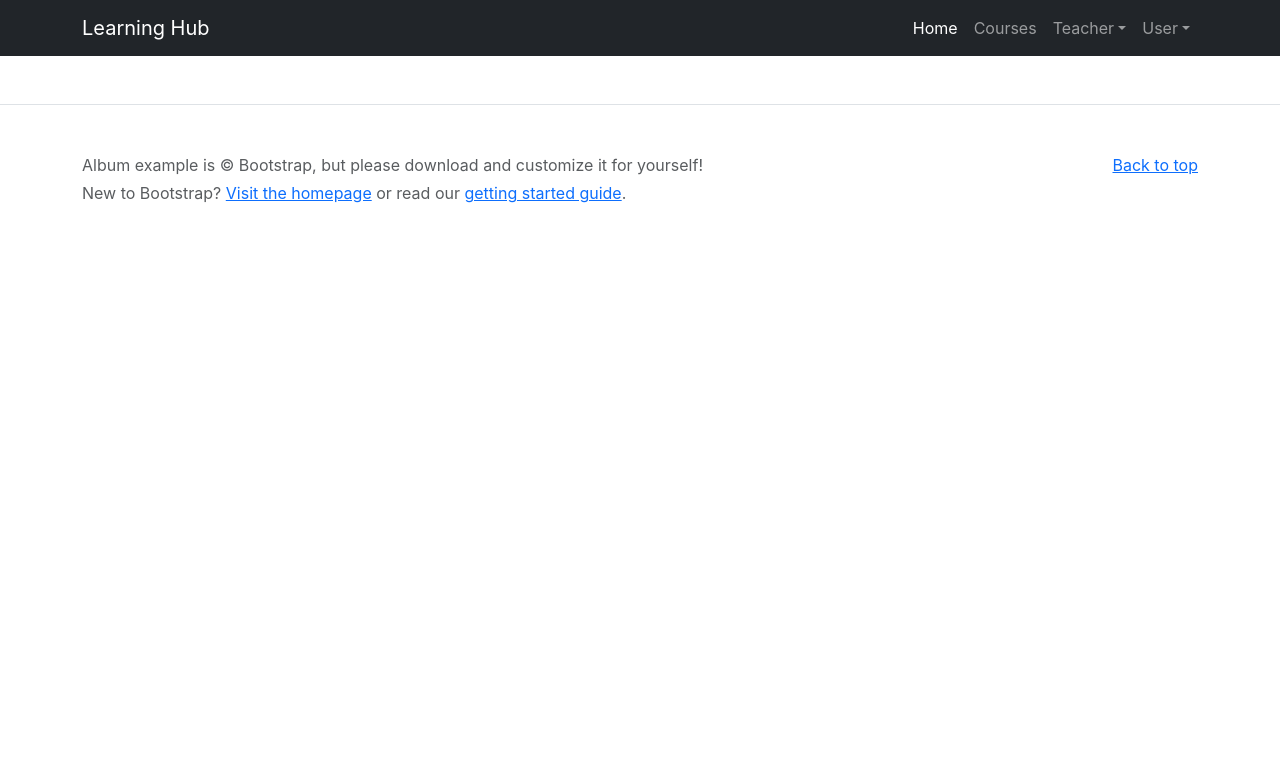
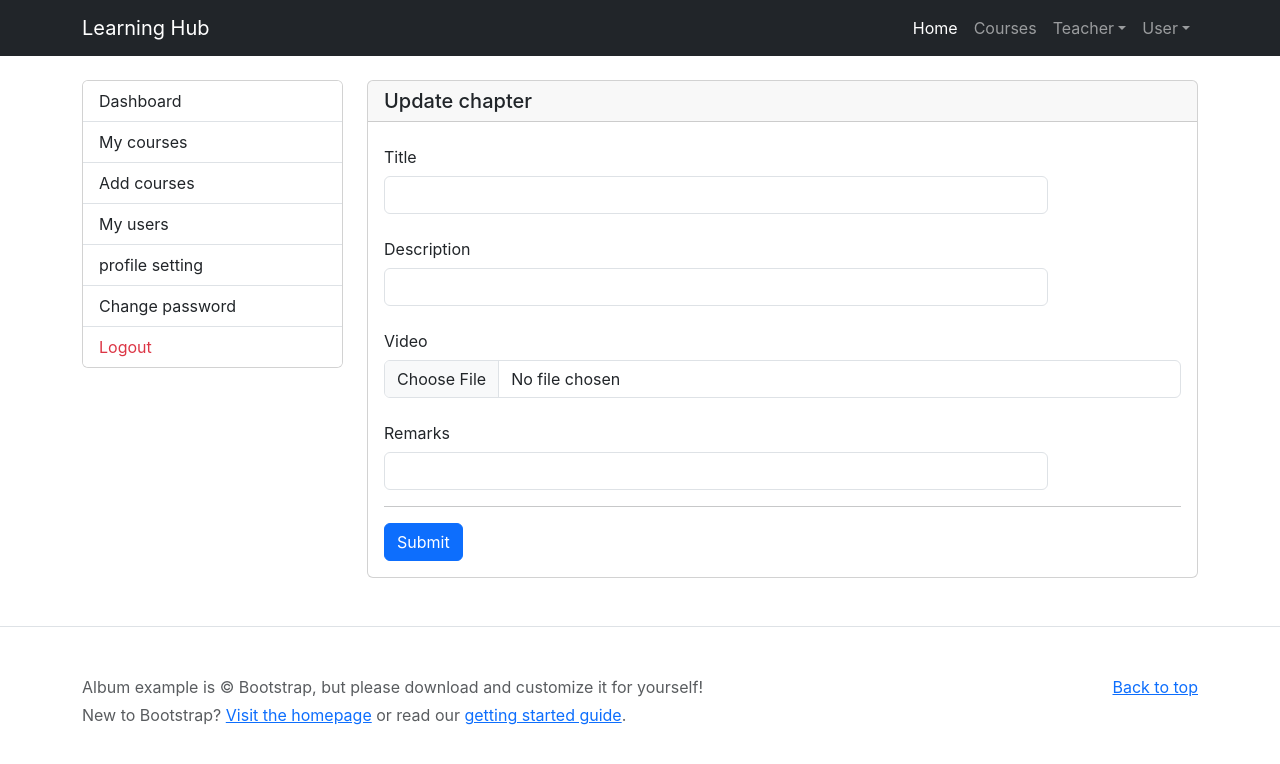
Before and after one commit to Athulya-k-k/Learning-management-front_end, a React (Create React App) app: page /editchapter/1 in a window 1280 px wide. Shown: the top 764 px of the page. Built offline with nearby package versions, Linux system fonts and the light colour scheme; no server answers.

Commit message:
chapter updated

```diff
--- a/package.json
+++ b/package.json
@@ -12,6 +12,7 @@
     "react-dom": "^18.2.0",
     "react-router-dom": "^6.16.0",
     "react-scripts": "5.0.1",
+    "sweetalert2": "^11.7.31",
     "web-vitals": "^2.1.4"
   },
   "scripts": {
--- a/src/components/Home.js
+++ b/src/components/Home.js
@@ -56,8 +56,9 @@ function Home() {
       </div>
       {/*end latest */}
          {/* popular courses courses */}
-    <h3 className="pb-1 my-4 mt-5">Popular Courses<Link to="/popularcourses" ClassName="float-end">see all</Link></h3>
-     <div className="row">
+
+    <h3 className="pb-1 mb-4">Popular Courses<Link to="/popularcourses" className="float-end">see all</Link></h3>
+     <div className="row mb-4">
         <div className="col-md-3">
          <div className="card" >
           <a href="#"><img src="django.jpg" className="card-img-top" alt="..."/></a>
@@ -122,7 +123,8 @@ function Home() {
 
 
       </div>
-      <h3 className="pb-1 mb-4 my-4 ">Popular Teachers<Link to="/popularteachers" ClassName="float-end">see all</Link></h3>
+      <h3 className="pb-1 mb-4">Popular Teachers<Link to="/popularteachers" className="float-end">see all</Link></h3>
+
      <div className="row">
         <div className="col-md-3">
          <div className="card" >
@@ -187,7 +189,7 @@ function Home() {
 
       </div>
       {/*end latest */}
-      <h3 className="pb-1 mb-4 my-4 ">Student Testimonial<a href="#" ClassName="float-end">see all</a></h3>
+      <h3 className="pb-1 mb-4 my-4 ">Student Testimonial<a href="#" className="float-end">see all</a></h3>
 
           {/* Add the carousel here */}
           <div id="carouselExampleIndicators1" className="carousel slide bg-dark text-white py-5" data-bs-ride="carousel">
@@ -198,31 +200,31 @@ function Home() {
             </div>
             <div className="carousel-inner">
               <div className="carousel-item active">
-              <figure ClassName="text-center">
-                <blockquote ClassName="blockquote">
+              <figure className="text-center">
+                <blockquote className="blockquote">
                     <p>A well-known quote, contained in a blockquote element.</p>
                 </blockquote>
-                <figcaption ClassName="blockquote-footer">
+                <figcaption className="blockquote-footer">
                     Someone famous in <cite title="Source Title">Source Title</cite>
                 </figcaption>
                 </figure>
               </div>
               <div className="carousel-item">
-              <figure ClassName="text-center">
-                <blockquote ClassName="blockquote">
+              <figure className="text-center">
+                <blockquote className="blockquote">
                     <p>A well-known quote, contained in a blockquote element.</p>
                 </blockquote>
-                <figcaption ClassName="blockquote-footer">
+                <figcaption className="blockquote-footer">
                     Someone famous in <cite title="Source Title">Source Title</cite>
                 </figcaption>
                 </figure>
               </div>
               <div className="carousel-item">
-              <figure ClassName="text-center">
-                <blockquote ClassName="blockquote">
+              <figure className="text-center">
+                <blockquote className="blockquote">
                     <p>A well-known quote, contained in a blockquote element.</p>
                 </blockquote>
-                <figcaption ClassName="blockquote-footer">
+                <figcaption className="blockquote-footer">
                     Someone famous in <cite title="Source Title">Source Title</cite>
                 </figcaption>
                 </figure>
--- a/src/components/Main.js
+++ b/src/components/Main.js
@@ -28,6 +28,7 @@ import CategoryCourses from './CategoryCourses';
 import TeacherLogout from './Teacher/TeacherLogout';
 import AddChapter from './Teacher/AddChapter';
 import CourseChapter from './Teacher/CourseChapter';
+import EditChapter from './Teacher/EditChapter'
 
 
 function Main() {
@@ -63,6 +64,8 @@ function Main() {
             <Route path="/teacherlogout" element={<TeacherLogout/>}/>
             <Route path="/addchapter/:course_id" element={<AddChapter/>}/>
             <Route path="/category/:category_slug" element={<CategoryCourses/>}/>
+            <Route path="/editchapter/:chapter_id" element={<EditChapter/>}/>
+
 
         </Routes>
         <Footer/>
--- a/src/components/Teacher/CourseChapter.js
+++ b/src/components/Teacher/CourseChapter.js
@@ -5,16 +5,19 @@ import { useState,useEffect } from 'react'
 import axios from 'axios'
 import { useParams } from 'react-router-dom'
 
+
 const baseUrl='http://localhost:8000/api'
 
 function CourseChapter() {
   const[chapterData,setChapterData]=useState([]);
+  const[totalresults,setTotalResults]=useState([]);
   const {course_id}=useParams()
 
     useEffect(()=>{
         try{
         axios.get(baseUrl+'/coursechapters/'+course_id)
         .then((res)=>{
+          setTotalResults(res.data.length)
             setChapterData(res.data)
         })
     }catch(error){
@@ -22,6 +25,19 @@ function CourseChapter() {
     }
 },[]);
 console.log(chapterData);
+
+const Swal=require('sweetalert2');
+const handleDeleteClick=()=>{
+  Swal.fire({
+    title:'confirm',
+    text:'Are you sure you want to delete this',
+    icon:'info',
+    confirmButtonText:'Continue',
+    showCancelButton:true
+  })
+
+}
+
   return (
     <div className='container mt-4'>
       <div className='row'>
@@ -31,7 +47,7 @@ console.log(chapterData);
         </aside>
         <section className='col-md-9'>
           <div className='card'>
-            <div className='card-header'>all chapter</div>
+            <div className='card-header'>all chapter({totalresults})</div>
             <div className='card-body'>
             <table className="table table-bordered">
                                 <thead>
@@ -45,7 +61,7 @@ console.log(chapterData);
                                 <tbody>
   {chapterData.map((chapter, index) => (
     <tr key={index}>
-      <td>{chapter.title}</td>
+      <td><Link to={`/editchapter`+chapter.id}>{chapter.title}</Link></td>
       <td>
         <video controls width='250'>
 
@@ -55,8 +71,8 @@ console.log(chapterData);
       </td>
       <td>{chapter.remarks}</td>
       <td>
-        <button className="btn btn-danger btn-sm">delete</button>
-        <button className="btn btn-info btn-sm ms-1">edit</button>
+        <Link onClick={handleDeleteClick} className="btn btn-danger btn-sm"><i class="bi bi-trash"></i></Link>
+        <Link to={`/editchapter/`+chapter.id}  className="btn btn-info btn-sm ms-1 text-white"><i class="bi bi-pencil-square"></i></Link>
       </td>
     </tr>
   ))}
--- /dev/null
+++ b/src/components/Teacher/EditChapter.js
@@ -0,0 +1,148 @@
+import React, { useState, useEffect } from 'react';
+import { useParams } from 'react-router-dom';
+import axios from 'axios';
+import TeacherSidebar from './TeacherSidebar';
+import Swal from 'sweetalert2';
+
+const baseUrl = 'http://localhost:8000/api';
+
+function EditChapter() {
+  const [chapterData, setChapterData] = useState({
+    course: '',
+    title: '',
+    description: '',
+    prev_video: '',
+    video: null, // Use null initially for the video
+    remarks: '',
+  });
+
+  const { chapter_id } = useParams();
+
+  useEffect(() => {
+    axios.get(baseUrl + '/chapter/' + chapter_id)
+      .then((res) => {
+        setChapterData({
+          course: res.data.course,
+          title: res.data.title,
+          description: res.data.description,
+          prev_video: res.data.video,
+          remarks: res.data.remarks,
+          video: null, // Set video to null initially
+        });
+      })
+      .catch((error) => {
+        console.error(error);
+      });
+  }, [chapter_id]);
+
+  const handleChange = (event) => {
+    setChapterData({
+      ...chapterData,
+      [event.target.name]: event.target.value,
+    });
+  };
+
+  const handleFileChange = (event) => {
+    // Check if a file is selected
+    if (event.target.files.length > 0) {
+      setChapterData({
+        ...chapterData,
+        [event.target.name]: event.target.files[0],
+      });
+    }
+  };
+
+  const formSubmit = () => {
+    const formData = new FormData();
+
+    formData.append('course', chapterData.course);
+    formData.append('title', chapterData.title);
+    formData.append('description', chapterData.description);
+    if (chapterData.video !== null) {
+      formData.append('video', chapterData.video, chapterData.video.name);
+    }
+    formData.append('remarks', chapterData.remarks);
+
+    axios
+      .put(baseUrl + '/chapter/' + chapter_id, formData, {
+        headers: {
+          'Content-Type': 'multipart/form-data',
+        },
+      })
+      .then((res) => {
+        if(res.status==200){
+          const Swal=require('sweetalert2');
+
+            Swal.fire({
+              title:'Data has been updated',
+              icon:'success',
+              toast:true,
+             timer:3000,
+             position:'top-right',
+             timerProgressBar:true,
+              showConfirmButton:false
+            })
+
+        }
+
+      })
+      .catch((error) => {
+        console.error(error);
+        if (error.response) {
+          console.log(error.response.data);
+        }
+      });
+  };
+
+
+
+  return (
+    <div className="container mt-4">
+    <div className="row">
+      <aside className="col-md-3">
+        <TeacherSidebar />
+      </aside>
+      <section className="col-md-9">
+        <div className="card">
+          <h5 className="card-header">Update chapter</h5>
+          <div className="card-body">
+            <div className="mb-3 ">
+              <label htmlFor="title" className="col-sm-2 col-form-label">Title</label>
+              <div className="col-sm-10">
+                <input type="text" value={chapterData.title} className="form-control" name='title' id="title" onChange={handleChange} />
+              </div>
+            </div>
+            <div className="mb-3 ">
+              <label htmlFor="description" className="col-sm-2 col-form-label">Description</label>
+              <div className="col-sm-10">
+                <input type="text" value={chapterData.description} className="form-control" name='description' id="description" onChange={handleChange} />
+              </div>
+            </div>
+            <div className="mb-3 ">
+              <label htmlFor="video" className="col-sm-2 col-form-label">Video</label>
+
+                <input type="file" className="form-control" name='video' id="video" onChange={handleFileChange} />
+                {chapterData.prev_video &&
+                <video controls width="100%" height='240' className="mt-2">
+                      <source src={chapterData.prev_video} type="video/mp4" />
+
+                    </video>
+}
+            </div>
+            <div className="mb-3 ">
+              <label htmlFor="remarks" className="col-sm-2 col-form-label">Remarks</label>
+              <div className="col-sm-10">
+                <input type="text" value={chapterData.remarks} className="form-control" name='remarks' id="remarks" onChange={handleChange} />
+              </div>
+            </div>
+            <hr />
+            <button onClick={formSubmit} className="btn btn-primary">Submit</button>
+          </div>
+        </div>
+      </section>
+    </div>
+  </div>
+  )
+}
+
+export default EditChapter
```
Also changed, not shown: 1 other file (tests, documents, lock files or other folders).
